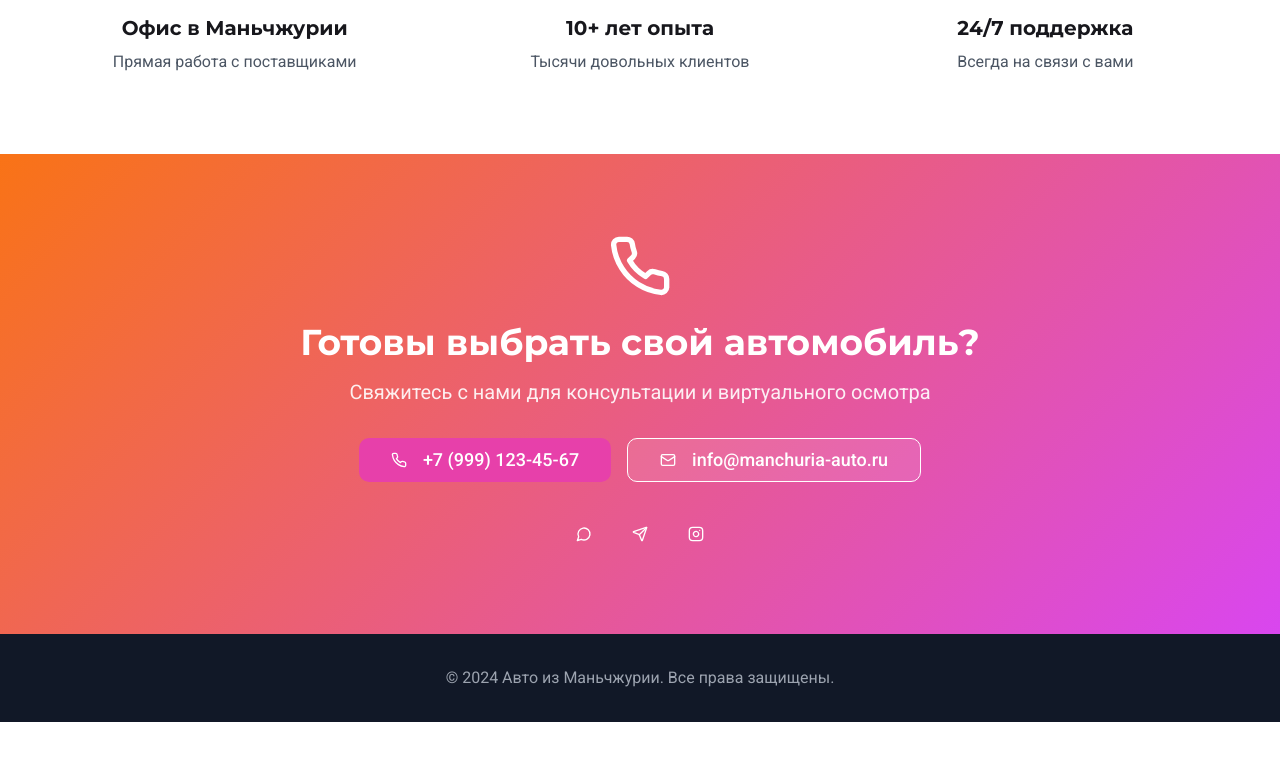
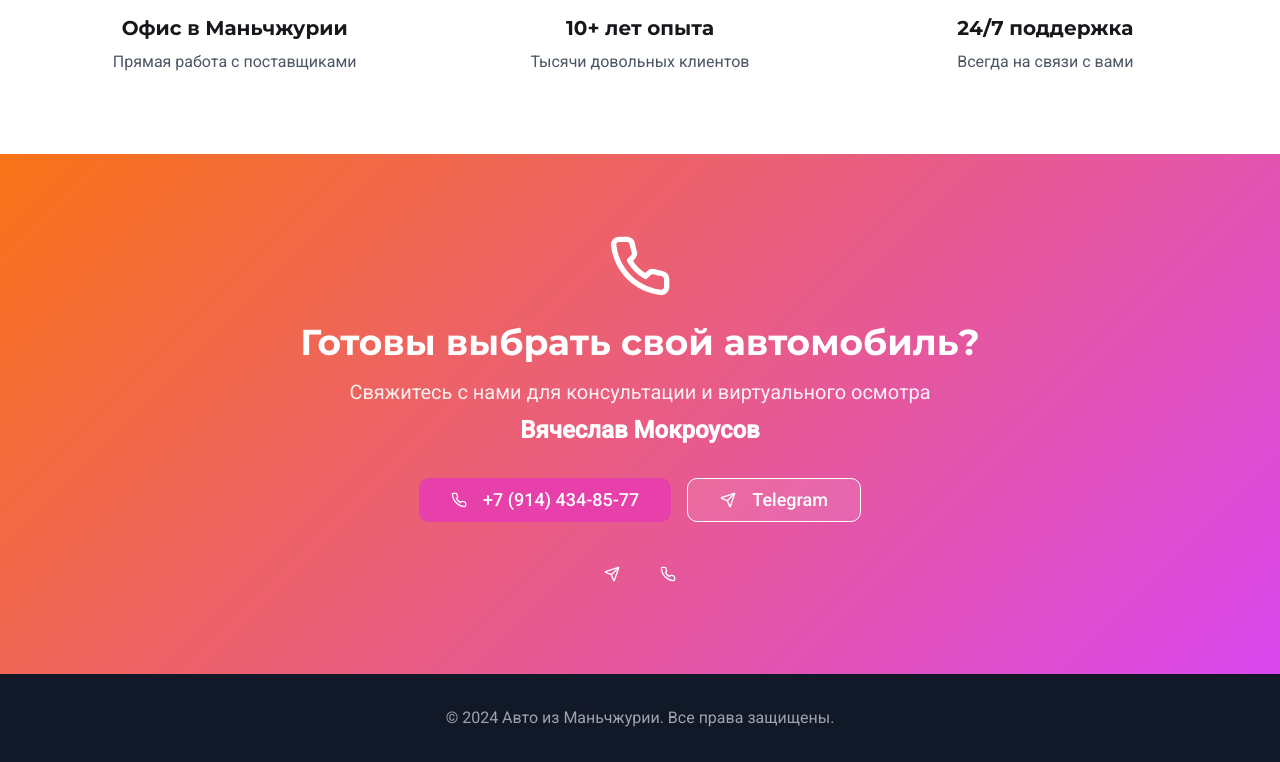
Before and after one commit to pr-poehali-dev/used-car-sales-manchuria, a React (Vite) app: page / in a window 1280 px wide. Shown: the part 3523-4285 px from the top of the page. Before the commit the page ends 4245 px from the top, so only its background shows below. Built offline with nearby package versions, Linux system fonts and the light colour scheme.

Commit message:
Добавлен контакт Вячеслава

```diff
--- a/src/pages/Index.tsx
+++ b/src/pages/Index.tsx
@@ -344,28 +344,36 @@ const Index = () => {
         <div className="container mx-auto text-center">
           <Icon name="Phone" size={64} className="mx-auto mb-6" />
           <h3 className="text-4xl font-bold mb-4">Готовы выбрать свой автомобиль?</h3>
-          <p className="text-xl mb-8 opacity-90">
+          <p className="text-xl mb-2 opacity-90">
             Свяжитесь с нами для консультации и виртуального осмотра
           </p>
+          <p className="text-2xl font-semibold mb-8">
+            Вячеслав Мокроусов
+          </p>
           <div className="flex flex-wrap justify-center gap-4 mb-8">
-            <Button size="lg" variant="secondary" className="text-lg px-8">
-              <Icon name="Phone" size={20} className="mr-2" />
-              +7 (999) 123-45-67
+            <Button size="lg" variant="secondary" className="text-lg px-8" asChild>
+              <a href="tel:+79144348577">
+                <Icon name="Phone" size={20} className="mr-2" />
+                +7 (914) 434-85-77
+              </a>
             </Button>
-            <Button size="lg" variant="outline" className="text-lg px-8 bg-white/10 text-white border-white hover:bg-white hover:text-primary">
-              <Icon name="Mail" size={20} className="mr-2" />
-              info@manchuria-auto.ru
+            <Button size="lg" variant="outline" className="text-lg px-8 bg-white/10 text-white border-white hover:bg-white hover:text-primary" asChild>
+              <a href="https://t.me/SlavaMokrousov" target="_blank" rel="noopener noreferrer">
+                <Icon name="Send" size={20} className="mr-2" />
+                Telegram
+              </a>
             </Button>
           </div>
           <div className="flex justify-center gap-4">
-            <Button variant="ghost" size="icon" className="text-white hover:bg-white/20">
-              <Icon name="MessageCircle" size={24} />
+            <Button variant="ghost" size="icon" className="text-white hover:bg-white/20" asChild>
+              <a href="https://t.me/SlavaMokrousov" target="_blank" rel="noopener noreferrer">
+                <Icon name="Send" size={24} />
+              </a>
             </Button>
-            <Button variant="ghost" size="icon" className="text-white hover:bg-white/20">
-              <Icon name="Send" size={24} />
-            </Button>
-            <Button variant="ghost" size="icon" className="text-white hover:bg-white/20">
-              <Icon name="Instagram" size={24} />
+            <Button variant="ghost" size="icon" className="text-white hover:bg-white/20" asChild>
+              <a href="tel:+79144348577">
+                <Icon name="Phone" size={24} />
+              </a>
             </Button>
           </div>
         </div>
```
